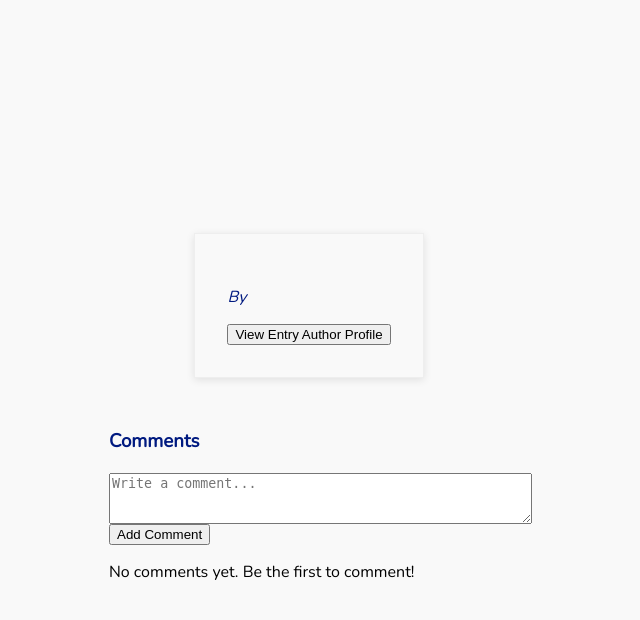
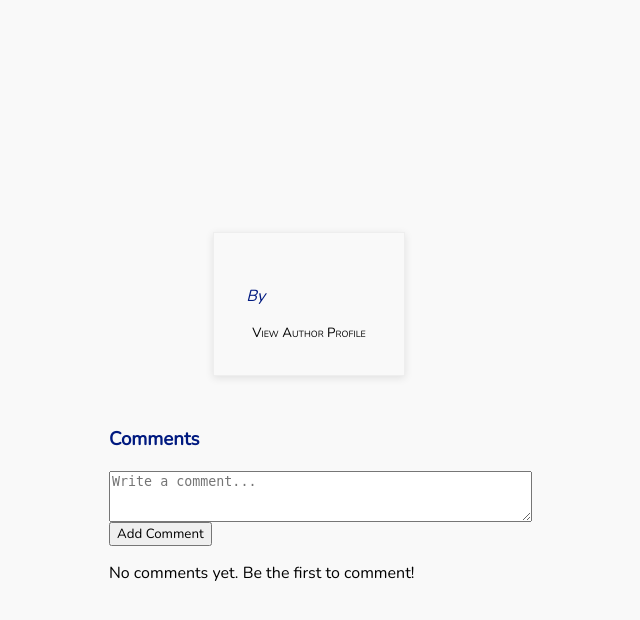
Before and after one commit to Ahmed-S7/Social-Distribution, a Django app: template wiki/templates/entry_detail.html in a window 1280 px wide. Shown: the top 620 px of the page, without its empty margins (331-971 px from the left). Run offline with Django 5.2, Linux system fonts and the light colour scheme; the template is opened without the code that fills it, so the values that code supplies are empty.

Commit message:
liking  entry from profile redirection fixed

```diff
--- a/wiki/static/wiki/entry_detail.css
+++ b/wiki/static/wiki/entry_detail.css
@@ -30,13 +30,30 @@ h2, h3, .entry_details{
 .entry_details{
     margin: 2rem auto;
     padding: 2rem;
-    max-width: 30em;
+    max-width:30em;
     align-items: center;
     box-shadow: 0 0.125em 0.5em rgba(0, 0, 0, 0.1);
     border-style:ridge;
     border-width:0.0625em;
 }
 
+button{
+    font-family: 'Nunito', sans-serif;
+}
+
+.view_author_button{
+    background: none;
+    border:none;
+    font-variant: small-caps;
+    color:black;
+    border-radius:0.5em;
+    text-align: center;
+    align-content: center;
+}
+
+.view_author_button:hover{
+    background-color: var(--header-color);
+}
 .entry_content{
     text-align: center;
 }
--- a/wiki/templates/entry_detail.html
+++ b/wiki/templates/entry_detail.html
@@ -14,7 +14,7 @@
     <!--ENTRY COMMENTERS THAT ARE NOT THE OWNER OF THE ENTRY CAN VIEW THE AUTHOR WHO CREATED THE ENTRY'S PROFILE-->
     {% if not is_owner %}
     <a href="{% url 'wiki:view_entry_author' entry.serial %}">
-        <button type="button">View Entry Author Profile</button>
+        <button class='view_author_button' type="button">View Author Profile</button>
     </a>
     {% endif %}
 
--- a/wiki/templates/external_profile.html
+++ b/wiki/templates/external_profile.html
@@ -174,6 +174,7 @@
                         <div class="post-footer">
                             <form method="post" action="{% url 'wiki:like-entry' entry.serial %}">
                                 {% csrf_token %}
+                                <input type="hidden" name="liked_from_profile" value="true">
                                 <button type="submit" class="like-btn">❤️{{ entry.likes.count}} </button>
                             </form>
                             <!--<p>{{ entry.likes.count }} likes</p>-->
```
Also changed, not shown: wiki/static/wiki/author_list.css (+5 -2 lines).
